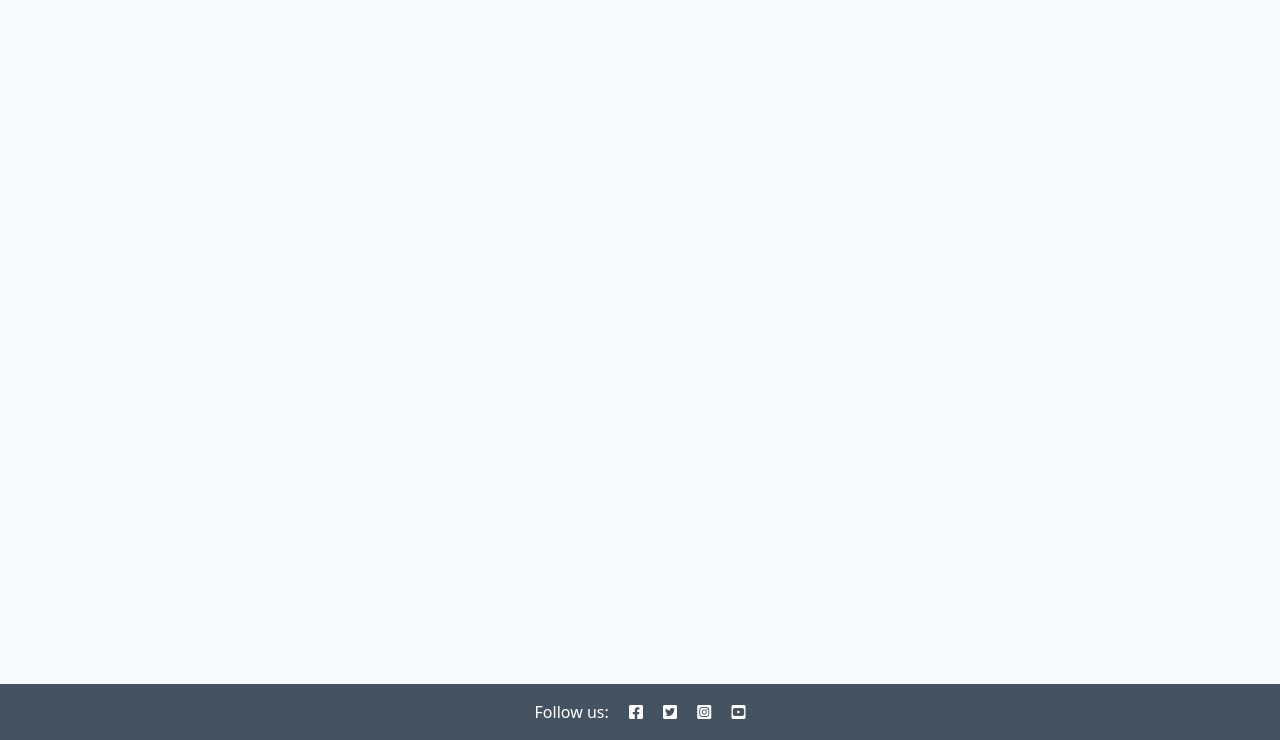
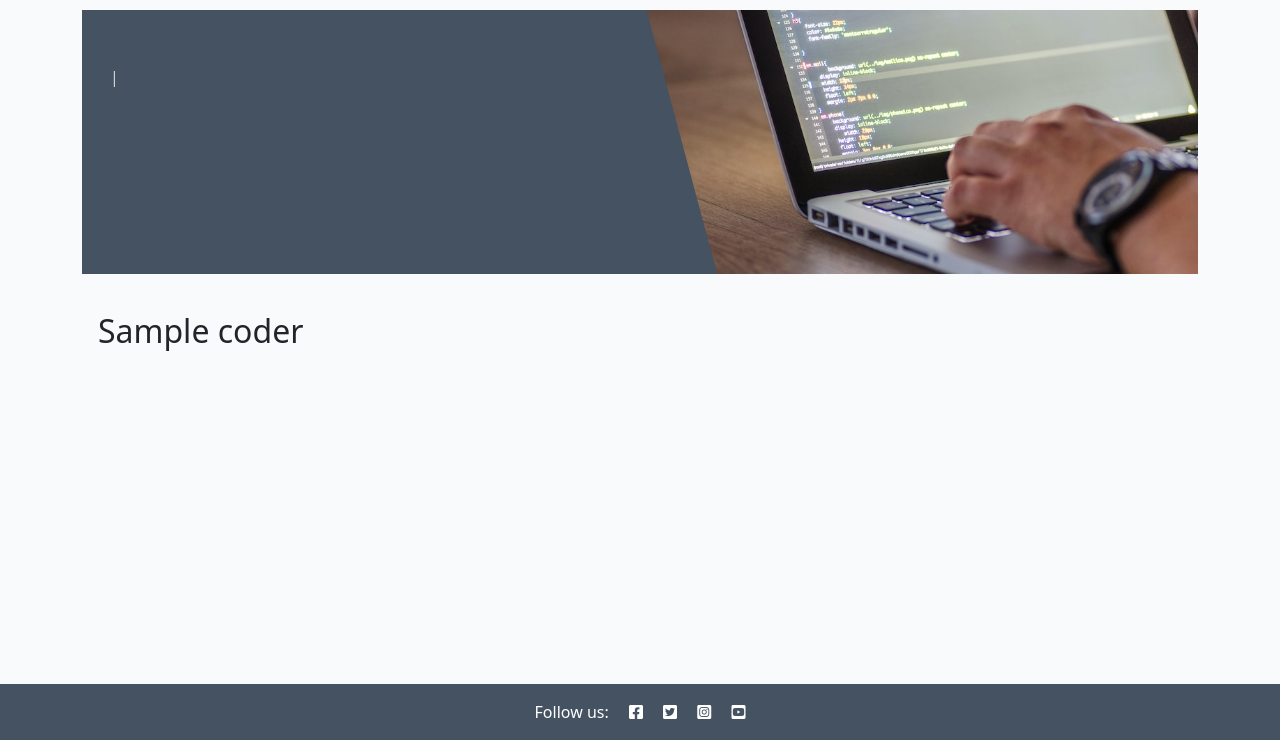
Before and after one commit to hpesciotti/django-blog-tutorial, a Django app: template blog/templates/blog/post_detail.html in a window 1280 px wide. Shown: the part 60-800 px from the top of the page. Run offline with Django 4.2, Linux system fonts and the light colour scheme; tables that the repository leaves empty hold one stand-in row (values such as "Sample post"); the template is opened without the code that fills it: values that come from a table or form of the project are taken from there, most other values are stand-ins (such as "Sample title", 1, 10 or a date in 2020).

Commit message:
Add coder key to post_detail

```diff
--- a/blog/templates/blog/post_detail.html
+++ b/blog/templates/blog/post_detail.html
@@ -1,4 +1,4 @@
-{% extends 'base.html' %} {% block content %}
+{% extends 'base.html' %} {% block main_content %}
 {% load static %}
 
 <div class="masthead">
@@ -23,6 +23,7 @@
             <div class="card-body">
                 <!-- The post content goes inside the card-text. -->
                 <!-- Use the | safe filter inside the template tags -->
+                <h2>{{ coder }}</h2>
                 <p class="card-text">
                     {{ post.content | safe }}
                 </p>
@@ -31,4 +32,4 @@
     </div>
 </div>
 
-{% endblock content %}
+{% endblock main_content %}
--- a/blog/views.py
+++ b/blog/views.py
@@ -26,4 +26,4 @@ def post_detail(request, slug):
     """
     queryset = Post.objects.filter(status=1)
     post = get_object_or_404(queryset, slug=slug)
-    return render(request, "blog/post_detail.html", {"post": post},)
+    return render(request, "blog/post_detail.html", {"post": post, "coder": "Henrique Pesciotti"},)
```
